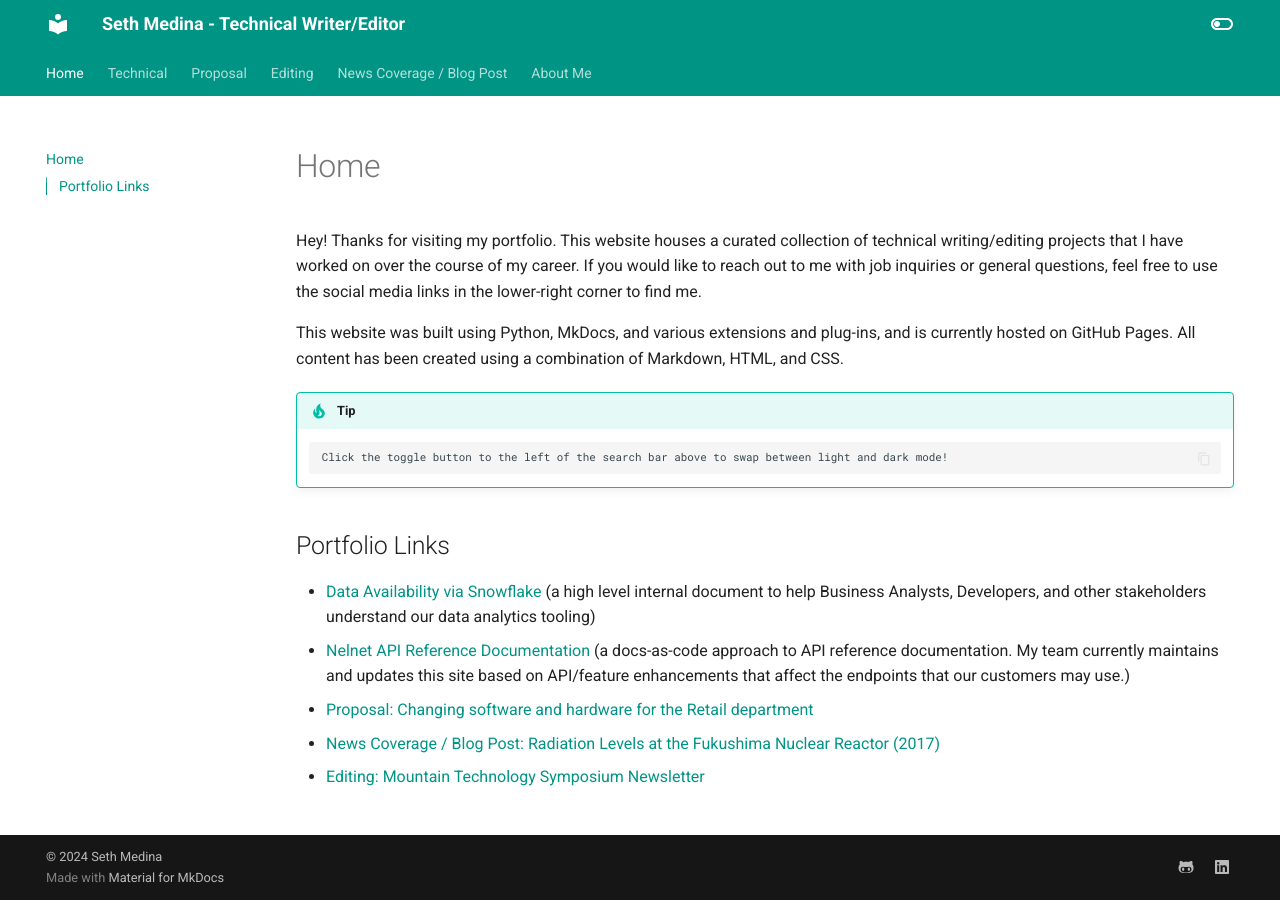
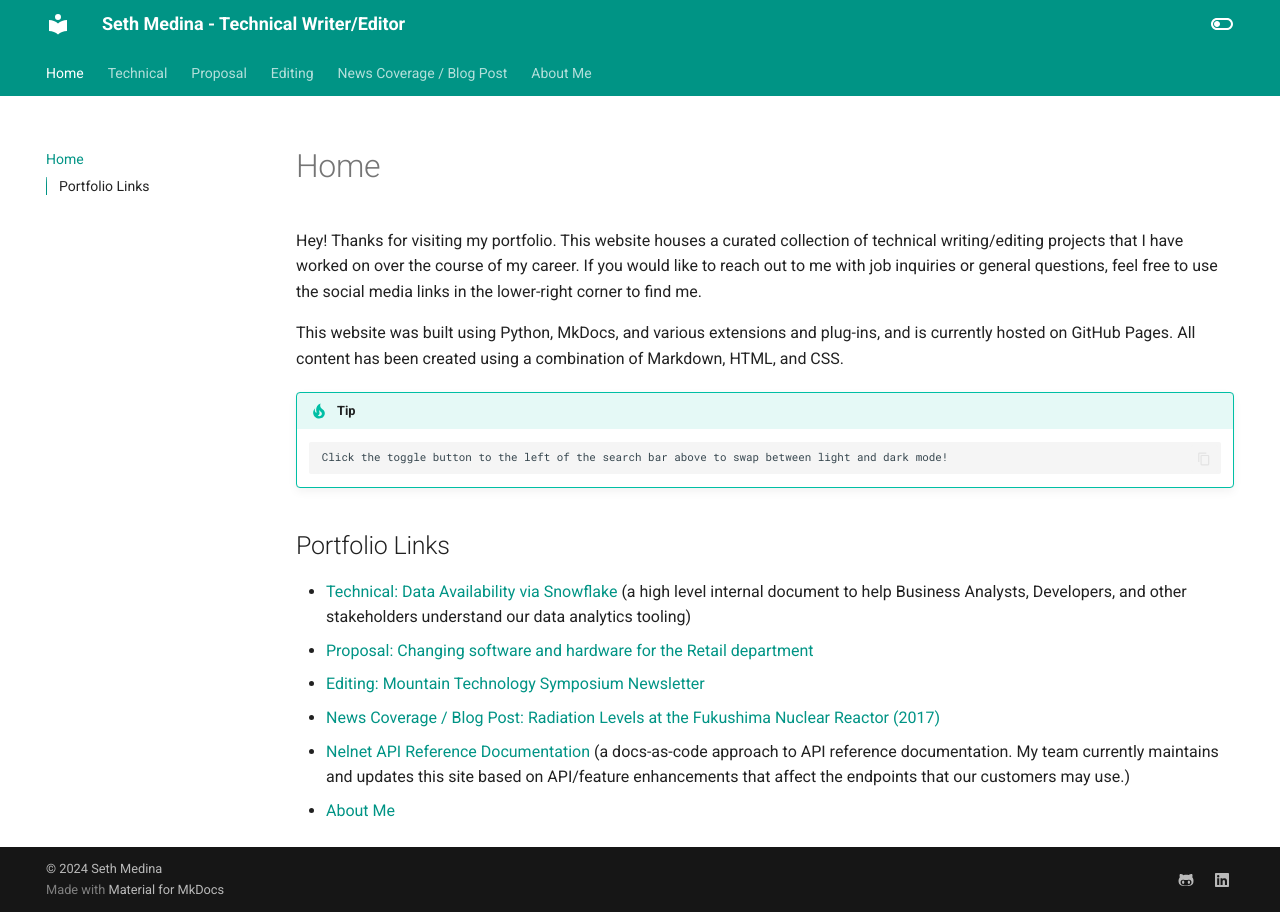
Before and after one commit to medinast21/medina-portfolio, an MkDocs documentation site: the page built from docs/index.md, in a window 1280 px wide. Built offline with MkDocs 1.6.1 and Material for MkDocs 9.7.7, drawn with Linux system fonts in a browser that asks for light colours.

Commit message:
Reordered links on home page + add About Me page
Reordered the links on home page to match the order of the nav bar pages. Added About Me page to links list.

```diff
--- a/docs/index.md
+++ b/docs/index.md
@@ -9,8 +9,9 @@ This website was built using Python, MkDocs, and various extensions and plug-ins
 
 
 ## Portfolio Links
-* [Data Availability via Snowflake](DataAvailability_Snowflake.md) (a high level internal document to help Business Analysts, Developers, and other stakeholders understand our data analytics tooling)
+* [Technical: Data Availability via Snowflake](DataAvailability_Snowflake.md) (a high level internal document to help Business Analysts, Developers, and other stakeholders understand our data analytics tooling)
+* [Proposal: Changing software and hardware for the Retail department](EZLinks_Capital_Proposal.md)
+* [Editing: Mountain Technology Symposium Newsletter](MTS_Newsletter_Edits.md)
+* [News Coverage / Blog Post: Radiation Levels at the Fukushima Nuclear Reactor (2017)](PressRelease_FukushimaReactor.md)
 * [Nelnet API Reference Documentation](https://docs.nelnet.io/#introduction) (a docs-as-code approach to API reference documentation. My team currently maintains and updates this site based on API/feature enhancements that affect the endpoints that our customers may use.)
-* [Proposal: Changing software and hardware for the Retail department](EZLinks_Capital_Proposal.md)
-* [News Coverage / Blog Post: Radiation Levels at the Fukushima Nuclear Reactor (2017)](PressRelease_FukushimaReactor.md)
-* [Editing: Mountain Technology Symposium Newsletter](MTS_Newsletter_Edits.md)
+* [About Me](AboutMe.md)
```
